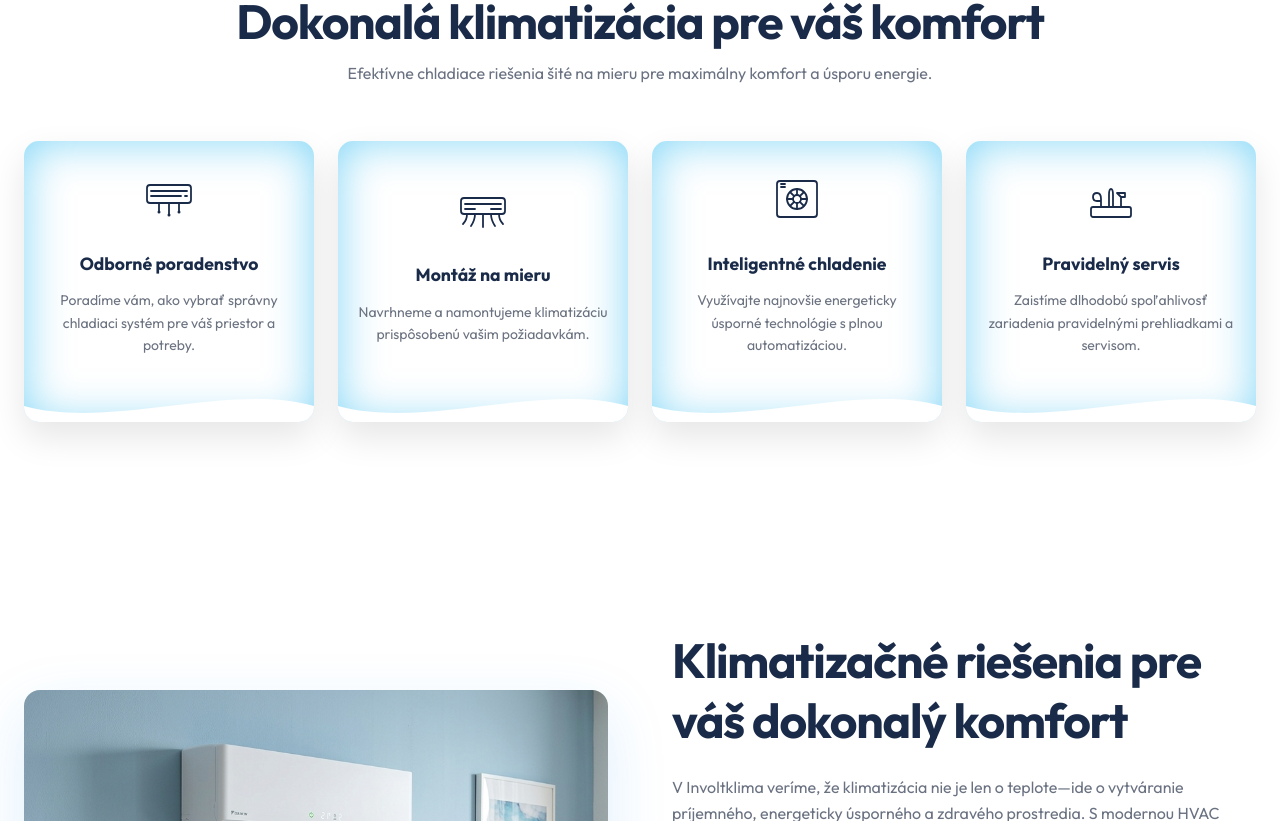
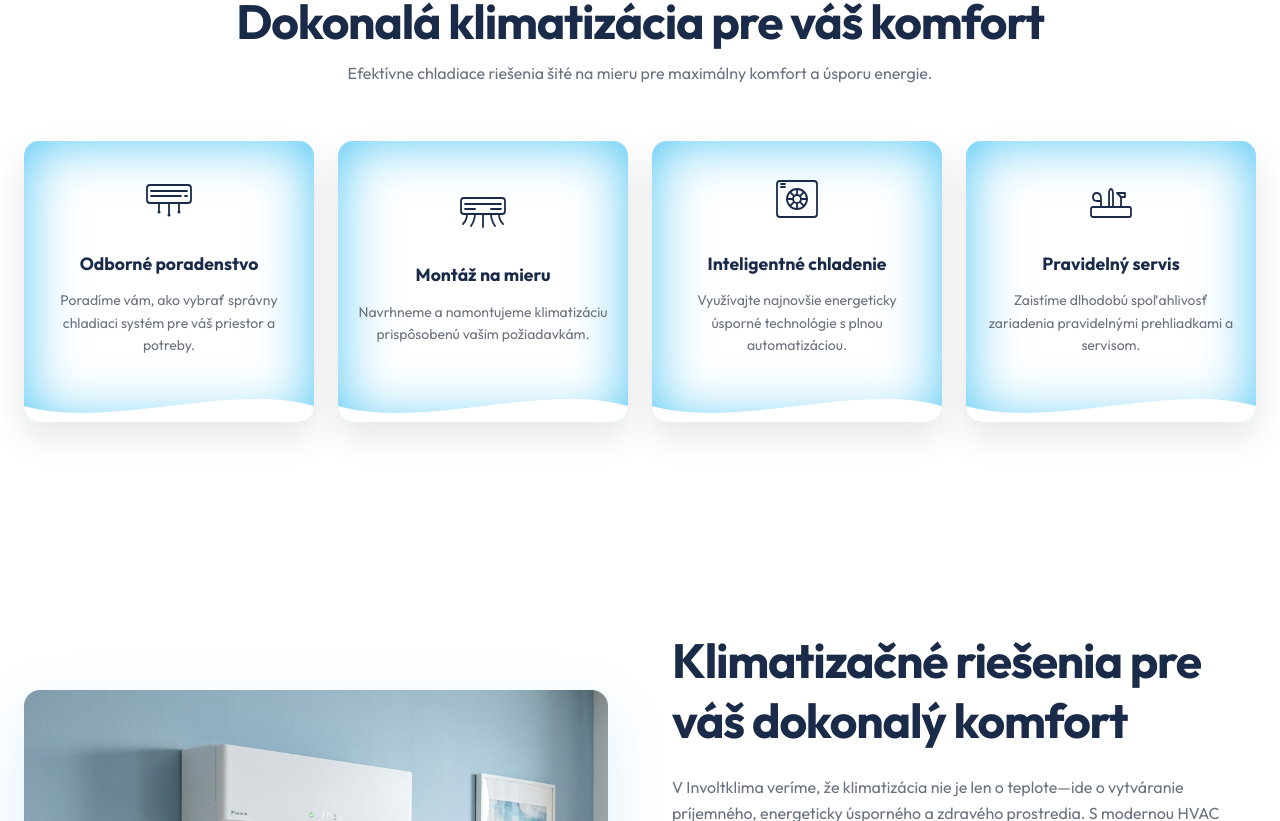
Before and after one commit to soltymwork/involtklima, a Next.js app: page / in a window 1280 px wide. Shown: the part 899-1720 px from the top of the page. Built offline with nearby package versions, Linux system fonts and the light colour scheme; a web font is replaced by a local one.

Commit message:
Add files via upload

```diff
--- a/app/globals.css
+++ b/app/globals.css
@@ -95,7 +95,7 @@
   padding: 30px 20px 65px;
   border-radius: 15px;
   background: #ffffff;
-  box-shadow: 0 15px 35px rgba(0, 0, 0, 0.1), inset 0 0 45px rgba(1, 173, 240, 0.5);
+  box-shadow: 0 15px 35px rgba(0, 0, 0, 0.1), inset 0 0 55px rgba(1, 173, 240, 0.7);
   transition: transform 0.4s ease, box-shadow 0.4s ease, background 0.4s ease;
   z-index: 1;
   overflow: hidden;
@@ -113,25 +113,10 @@
   transition: all 0.5s ease-in-out;
   z-index: -1;
 }
-.feat-card::after {
-  content: "";
-  position: absolute;
-  bottom: 0;
-  left: 50%;
-  width: 100%;
-  height: 3px;
-  background: #01adf0;
-  transform: translateX(-50%) scaleX(0);
-  transition: transform 0.4s ease;
-  z-index: 3;
-}
 .feat-card:hover {
   background: #01adf0;
   transform: translateY(-10px);
   box-shadow: 0 20px 45px rgba(1, 173, 240, 0.45), inset 0 0 30px rgba(255, 255, 255, 0.15);
-}
-.feat-card:hover::after {
-  transform: translateX(-50%) scaleX(1);
 }
 .feat-icon {
   color: #1a2b49;
@@ -197,12 +182,12 @@
 .glow-card {
   background: #ffffff;
   border-radius: 15px;
-  box-shadow: 0 10px 30px rgba(0, 0, 0, 0.08), inset 0 0 30px rgba(1, 173, 240, 0.35);
+  box-shadow: 0 10px 30px rgba(0, 0, 0, 0.08), inset 0 0 50px rgba(1, 173, 240, 0.55);
   transition: transform 0.4s ease, box-shadow 0.4s ease;
   position: relative;
   overflow: hidden;
 }
 .glow-card:hover {
   transform: translateY(-6px);
-  box-shadow: 0 18px 40px rgba(0, 0, 0, 0.1), inset 0 0 40px rgba(1, 173, 240, 0.45);
+  box-shadow: 0 18px 40px rgba(0, 0, 0, 0.1), inset 0 0 60px rgba(1, 173, 240, 0.7);
 }
```
